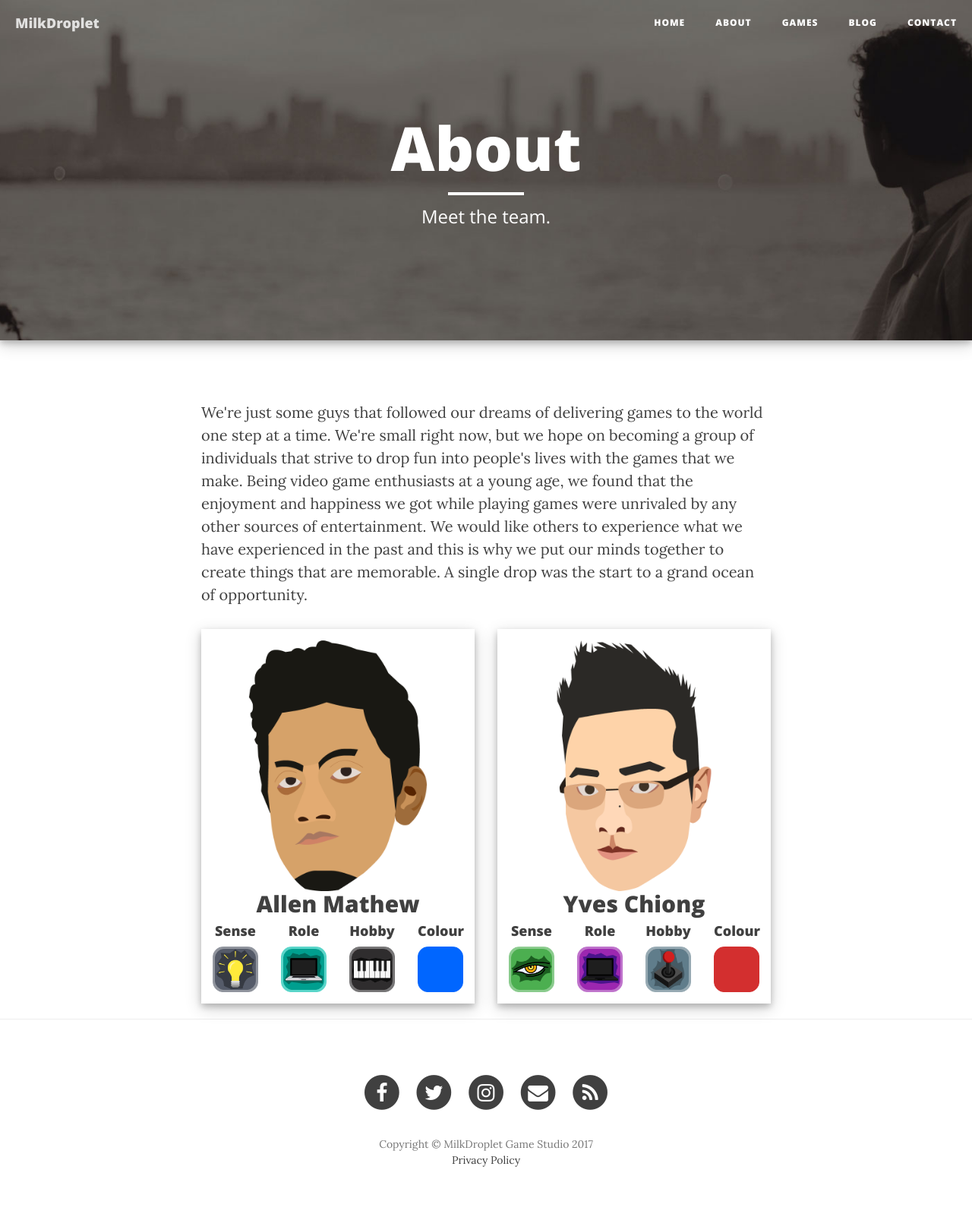
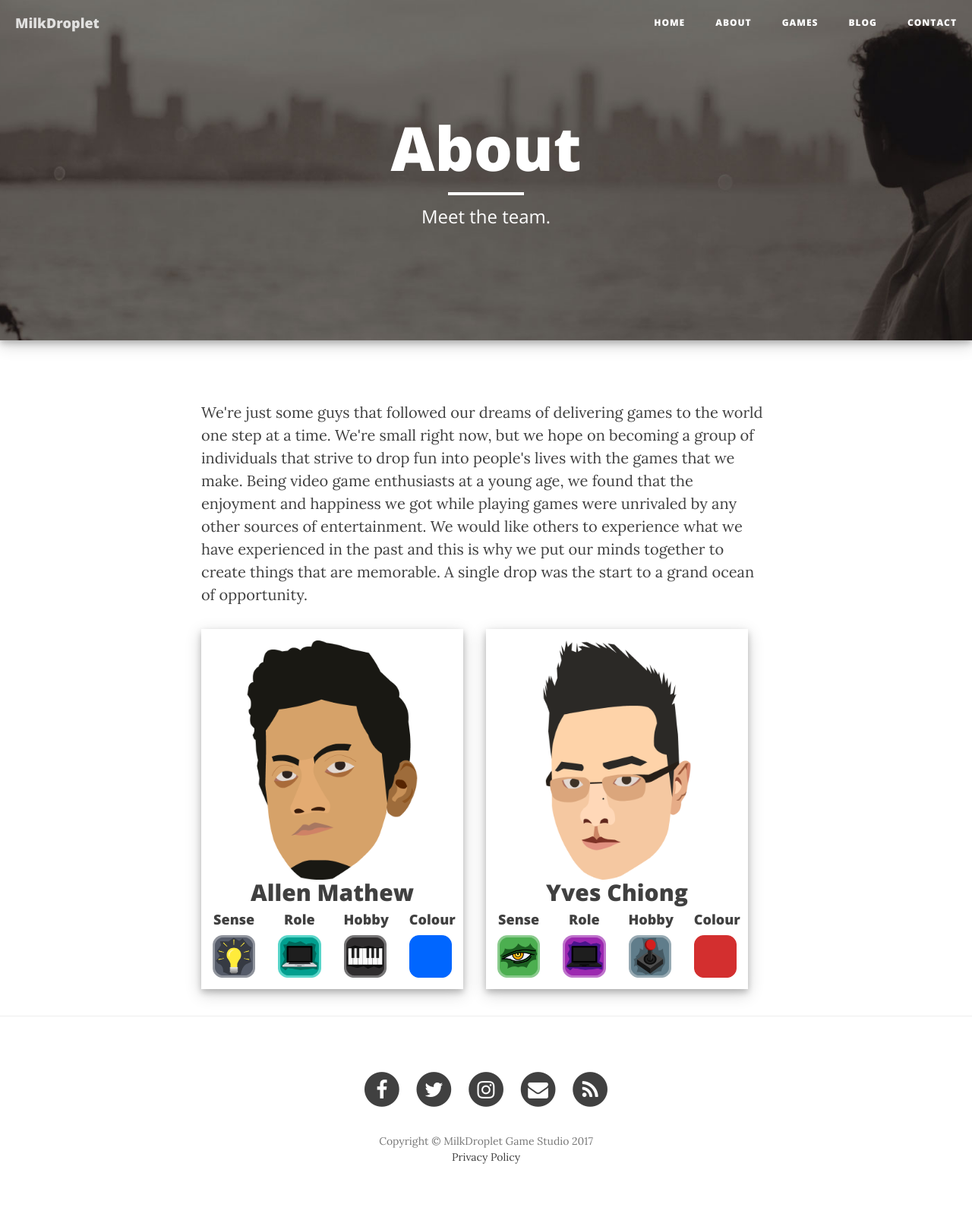
Before and after one commit to milkdroplet/milkdroplet.github.io, a Jekyll site: the page built from about.html, in a window 1280 px wide. Shown: the whole page at 76% size. Built offline with Jekyll 4.4.1, drawn with Linux system fonts in a browser that asks for light colours; nearby versions of some CDN libraries.

Commit message:
Fixed About page to work on mobile devices

```diff
--- a/about.html
+++ b/about.html
@@ -10,14 +10,14 @@
 
 <div class="row">
     {% for member in site.data.members %}
-        <div class="col-sm-6">
+        <div class="col-sm-6 member-card">
             <div class="card card-shadow card-pad">
               <img class="card-img-top" src="{{ member.pic }}" alt="Card image cap">
               <div class="card-block">
                 <h2 class="card-title text-center">{{ member.name }}</h2>
               </div>
               <div class="row">
-                  <div class="col-sm-3">
+                  <div class="col-xs-3">
                       <div class="card">
                         <div class="card-block">
                           <h4 class="card-title text-center">Sense</h4>
@@ -25,7 +25,7 @@
                         <img class="card-img-bottom" src="{{ member.sense }}" alt="Card image cap">
                       </div>
                   </div>
-                  <div class="col-sm-3">
+                  <div class="col-xs-3">
                       <div class="card">
                         <div class="card-block">
                           <h4 class="card-title text-center">Role</h4>
@@ -33,7 +33,7 @@
                         <img class="card-img-bottom" src="{{ member.role }}" alt="Card image cap">
                       </div>
                   </div>
-                  <div class="col-sm-3">
+                  <div class="col-xs-3">
                       <div class="card">
                         <div class="card-block">
                           <h4 class="card-title text-center">Hobby</h4>
@@ -41,7 +41,7 @@
                         <img class="card-img-bottom" src="{{ member.hobby }}" alt="Card image cap">
                       </div>
                   </div>
-                  <div class="col-sm-3">
+                  <div class="col-xs-3">
                       <div class="card">
                         <div class="card-block">
                           <h4 class="card-title text-center">Colour</h4>
--- a/css/custom.css
+++ b/css/custom.css
@@ -35,3 +35,10 @@
     max-width: 600px;
     margin: 0.5rem 0.5rem 1rem 0.5rem;
 }
+
+/* Member Card */
+.member-card {
+    padding-bottom: 15px;
+    max-width: 375px;
+    margin: 0 auto;
+}
```
